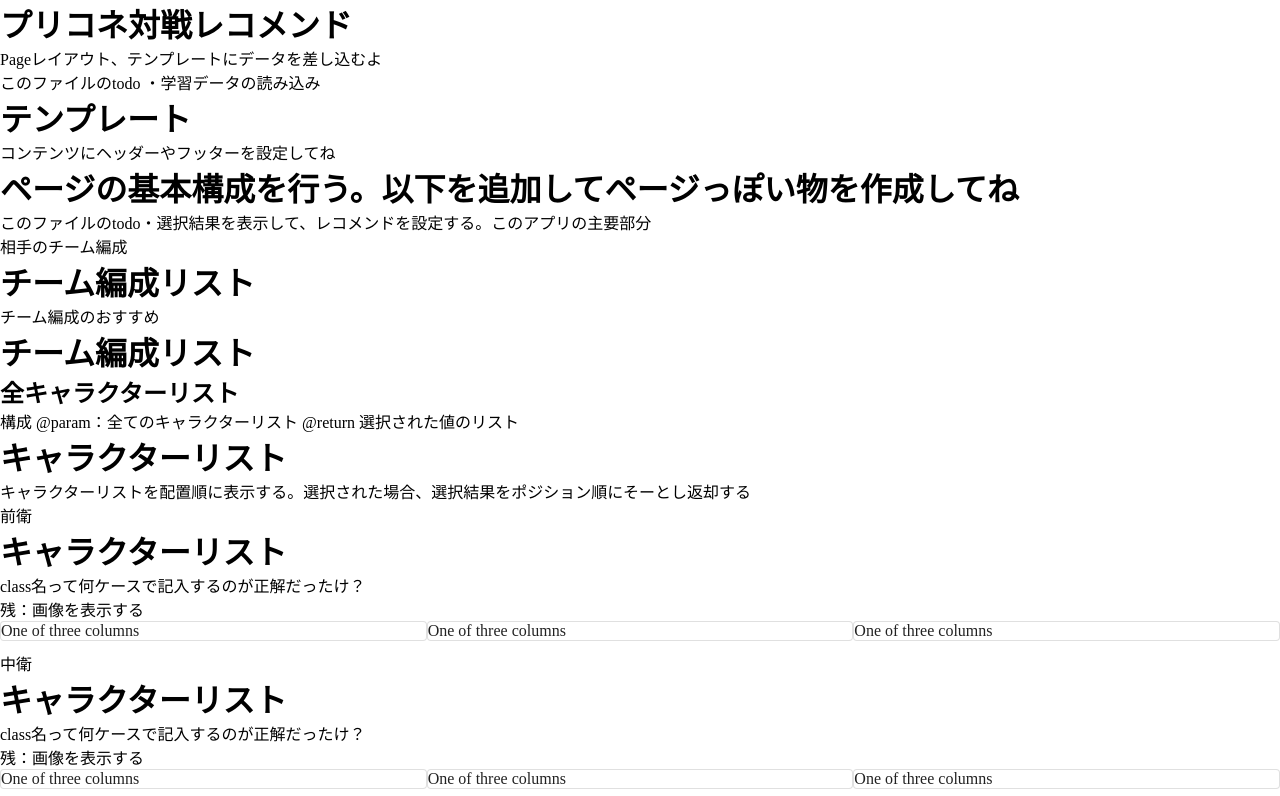
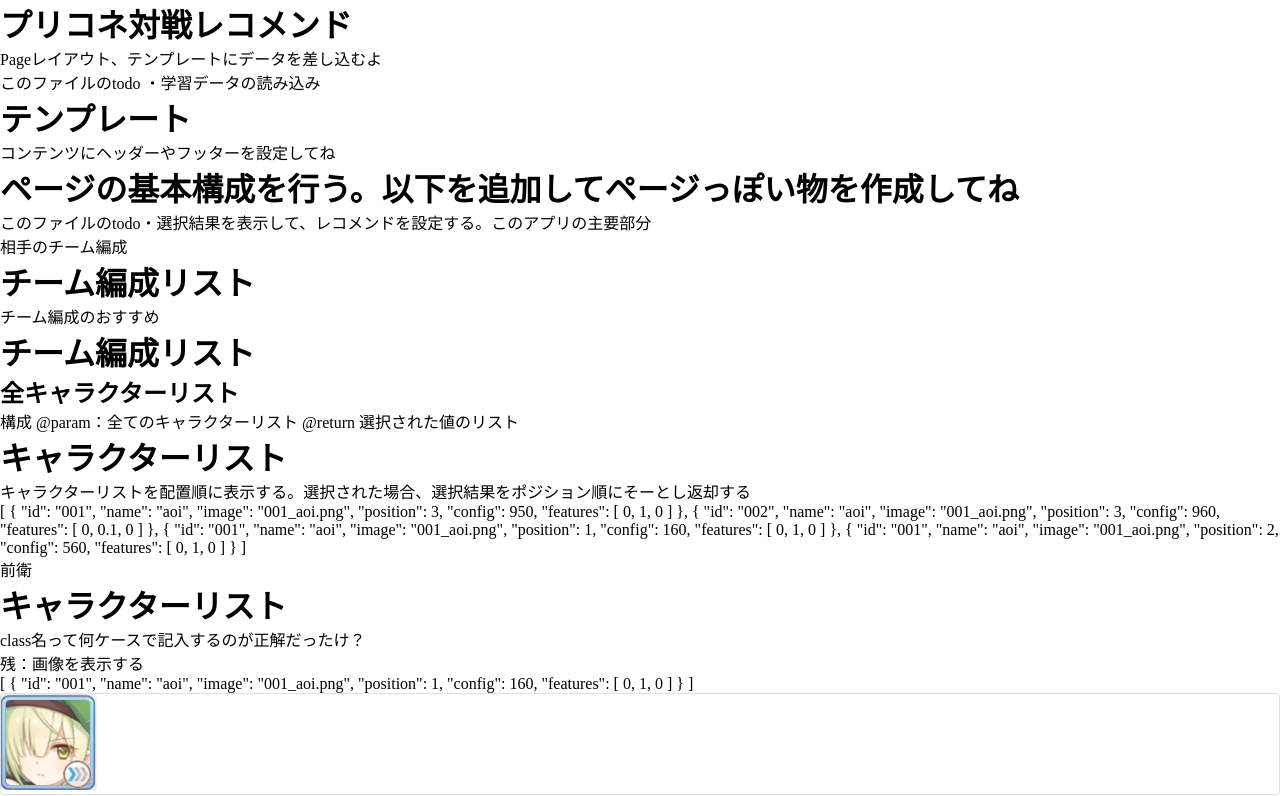
Before and after one commit to hirashu/puriconeArenaRecommendViewer, a Vue app: page / in a window 1280 px wide. Shown: the top 796 px of the page. Built offline with nearby package versions, Linux system fonts and the light colour scheme; a small style sheet from the web is missing.

Commit message:
画像の表示までは完了。残りはデータの作成とレイアウト周り

```diff
--- /dev/null
+++ b/src/assets/json/characterInfo.json
@@ -0,0 +1,34 @@
+[
+  {
+    "id" : "001",
+    "name": "aoi",
+    "image": "001_aoi.png",
+    "position": 3,
+    "config": 950,
+    "features":[0,1,0]
+  },
+  {
+    "id" : "002",
+    "name": "aoi",
+    "image": "001_aoi.png",
+    "position": 3,
+    "config": 960,
+    "features":[0,0.1,0]
+  },
+  {
+    "id" : "001",
+    "name": "aoi",
+    "image": "001_aoi.png",
+    "position": 1,
+    "config": 160,
+    "features":[0,1,0]
+  },
+  {
+    "id" : "001",
+    "name": "aoi",
+    "image": "001_aoi.png",
+    "position": 2,
+    "config": 560,
+    "features":[0,1,0]
+  }
+]
--- a/src/components/molecule/characterList.vue
+++ b/src/components/molecule/characterList.vue
@@ -3,10 +3,11 @@
     <h1>キャラクターリスト</h1>
     <p>class名って何ケースで記入するのが正解だったけ？</p>
     <p>残：画像を表示する</p>
+    <p>{{ positonCharacterList }}</p>
     <v-row no-gutters style="height: 30px;">
-      <v-col v-for="n in 3" :key="n">
+      <v-col v-for="character in positonCharacterList" :key="character.id">
         <v-card class="pa-2" outlined tile>
-          One of three columns
+          <img :src="setImage(character.image)" />
         </v-card>
       </v-col>
     </v-row>
@@ -14,7 +15,27 @@
 </template>
 
 <script lang="ts">
-import { defineComponent } from "@vue/composition-api";
+import { defineComponent, PropType } from "@vue/composition-api";
+import { CharacterInfo } from "@/model/characterInfo.model";
 
-export default defineComponent({});
+export default defineComponent({
+  props: {
+    positonCharacterList: {
+      type: Array as PropType<CharacterInfo[] | null>,
+      required: true
+    }
+  },
+  setup() {
+    /**
+     * 画像（キャラクターアイコン）を設定する
+     * param imageName アイコン画像
+     */
+    const setImage = (imageName: string) => {
+      return require(`@/assets/charIcon/${imageName}`);
+    };
+    return {
+      setImage
+    };
+  }
+});
 </script>
--- a/src/components/organism/arenaRecommendForm.vue
+++ b/src/components/organism/arenaRecommendForm.vue
@@ -5,26 +5,41 @@
       このファイルのtodo・選択結果を表示して、レコメンドを設定する。このアプリの主要部分
     </p>
     <p>相手のチーム編成</p>
-    <teamCompositionList />
+    <TeamCompositionList />
     <p>チーム編成のおすすめ</p>
-    <teamCompositionList />
+    <TeamCompositionList />
     <h2>全キャラクターリスト</h2>
     <p>
       構成 @param：全てのキャラクターリスト @return 選択された値のリスト
     </p>
-    <characterPositionList />
+    <CharacterPositionList :characterInfoList="characterInfoList" />
   </div>
 </template>
 
 <script lang="ts">
-import { defineComponent } from "@vue/composition-api";
-import teamCompositionList from "@/components/molecule/teamCompositionList.vue";
-import characterPositionList from "@/components/organism/characterPositionList.vue";
+import { defineComponent, reactive, toRefs } from "@vue/composition-api";
+import TeamCompositionList from "@/components/molecule/TeamCompositionList.vue";
+import CharacterPositionList from "@/components/organism/CharacterPositionList.vue";
+
+// todo ここでキャラクター情報を読み込む
+import { CharacterInfo } from "@/model/characterInfo.model";
+import characterInfoListData from "@/assets/json/characterInfo.json";
+// todo ここで学習結果も読み込むかも上のレイヤーの方がいいかも
 
 export default defineComponent({
   components: {
-    teamCompositionList: teamCompositionList,
-    characterPositionList: characterPositionList
+    TeamCompositionList: TeamCompositionList,
+    CharacterPositionList: CharacterPositionList
+  },
+  setup() {
+    const state = reactive({
+      characterInfoList: characterInfoListData as CharacterInfo[] | null //いい感じに型変換できたらいいねcharacterInfo[]
+      //computed を用いるならここに定義して、インポートもしておく
+    });
+
+    return {
+      ...toRefs(state)
+    };
   }
 });
 </script>
--- a/src/components/organism/characterPositionList.vue
+++ b/src/components/organism/characterPositionList.vue
@@ -4,22 +4,78 @@
     <p>
       キャラクターリストを配置順に表示する。選択された場合、選択結果をポジション順にそーとし返却する
     </p>
+    <p>{{ characterInfoList }}</p>
     <p>前衛</p>
-    <characterList />
+    <CharacterList :positonCharacterList="frontCharacterList" />
     <p>中衛</p>
-    <characterList />
+    <CharacterList :positonCharacterList="centerCharacterList" />
     <p>後衛</p>
-    <characterList />
+    <CharacterList :positonCharacterList="backCharacterList" />
   </div>
 </template>
 
 <script lang="ts">
-import { defineComponent } from "@vue/composition-api";
-import characterList from "@/components/molecule/characterList.vue";
+import {
+  defineComponent,
+  PropType,
+  reactive,
+  toRefs,
+  computed
+} from "@vue/composition-api";
+import CharacterList from "@/components/molecule/CharacterList.vue";
+import { CharacterInfo } from "@/model/characterInfo.model";
 
 export default defineComponent({
   components: {
-    characterList: characterList
+    CharacterList: CharacterList
+  },
+  props: {
+    characterInfoList: {
+      type: Array as PropType<CharacterInfo[] | null>,
+      required: true
+    }
+  },
+  setup(props) {
+    const state = reactive({
+      /**
+       * 前衛のキャラクターリスト
+       */
+      frontCharacterList: computed((): CharacterInfo[] | null => {
+        if (props.characterInfoList == null) {
+          return null;
+        }
+        return props.characterInfoList.filter(
+          characterInfo => characterInfo.position == 1
+        );
+      }),
+
+      /**
+       * 中衛のキャラクターリスト
+       */
+      centerCharacterList: computed((): CharacterInfo[] | null => {
+        if (props.characterInfoList == null) {
+          return null;
+        }
+        return props.characterInfoList.filter(
+          characterInfo => characterInfo.position == 2
+        );
+      }),
+
+      /**
+       * 後衛のキャラクターリスト
+       */
+      backCharacterList: computed((): CharacterInfo[] | null => {
+        if (props.characterInfoList == null) {
+          return null;
+        }
+        return props.characterInfoList.filter(
+          characterInfo => characterInfo.position == 3
+        );
+      })
+    });
+    return {
+      ...toRefs(state)
+    };
   }
 });
 </script>
--- a/src/components/templates/arenaRecommendTemplate.vue
+++ b/src/components/templates/arenaRecommendTemplate.vue
@@ -2,17 +2,17 @@
   <div class="home">
     <h1>テンプレート</h1>
     <p>コンテンツにヘッダーやフッターを設定してね</p>
-    <arenaRecommendForm />
+    <ArenaRecommendForm />
   </div>
 </template>
 
 <script lang="ts">
 import { defineComponent } from "@vue/composition-api";
-import arenaRecommendForm from "@/components/organism/arenaRecommendForm.vue";
+import ArenaRecommendForm from "@/components/organism/ArenaRecommendForm.vue";
 
 export default defineComponent({
   components: {
-    arenaRecommendForm: arenaRecommendForm
+    ArenaRecommendForm: ArenaRecommendForm
   }
 });
 </script>
--- a/src/main.ts
+++ b/src/main.ts
@@ -5,6 +5,7 @@
 import vuetify from "./plugins/vuetify";
 import "roboto-fontface/css/roboto/roboto-fontface.css";
 import "material-design-icons-iconfont/dist/material-design-icons.css";
+import "@/plugins/composition-api";
 
 Vue.config.productionTip = false;
 
--- /dev/null
+++ b/src/plugins/composition-api.ts
@@ -0,0 +1,4 @@
+import Vue from "vue";
+import VueCompositionApi from "@vue/composition-api";
+
+Vue.use(VueCompositionApi);
--- a/src/views/Home.vue
+++ b/src/views/Home.vue
@@ -5,17 +5,17 @@
     <p>
       このファイルのtodo ・学習データの読み込み
     </p>
-    <arenaRecommendLayout />
+    <ArenaRecommendTemplate />
   </div>
 </template>
 
 <script lang="ts">
 import { defineComponent } from "@vue/composition-api";
-import arenaRecommendTemplate from "@/components/templates/arenaRecommendTemplate.vue";
+import ArenaRecommend from "@/components/templates/ArenaRecommendTemplate.vue";
 
 export default defineComponent({
   components: {
-    arenaRecommendLayout: arenaRecommendTemplate
+    ArenaRecommendTemplate: ArenaRecommend
   }
 });
 </script>
--- a/tsconfig.json
+++ b/tsconfig.json
@@ -11,6 +11,7 @@
     "esModuleInterop": true,
     "allowSyntheticDefaultImports": true,
     "sourceMap": true,
+    "resolveJsonModule": true,
     "baseUrl": ".",
     "types": [
       "webpack-env",
@@ -34,7 +35,8 @@
     "src/**/*.tsx",
     "src/**/*.vue",
     "tests/**/*.ts",
-    "tests/**/*.tsx"
+    "tests/**/*.tsx",
+    "src/**/*.json"
   ],
   "exclude": [
     "node_modules"
```
Also changed, not shown: src/model/characterInfo.model.ts (added, +8 -0 lines).
